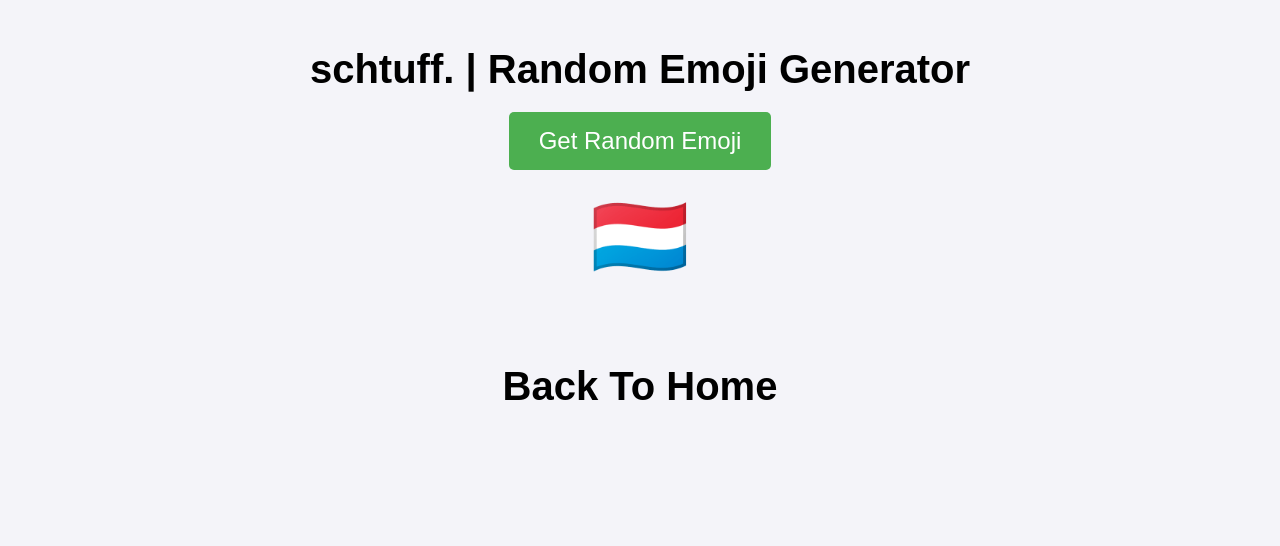
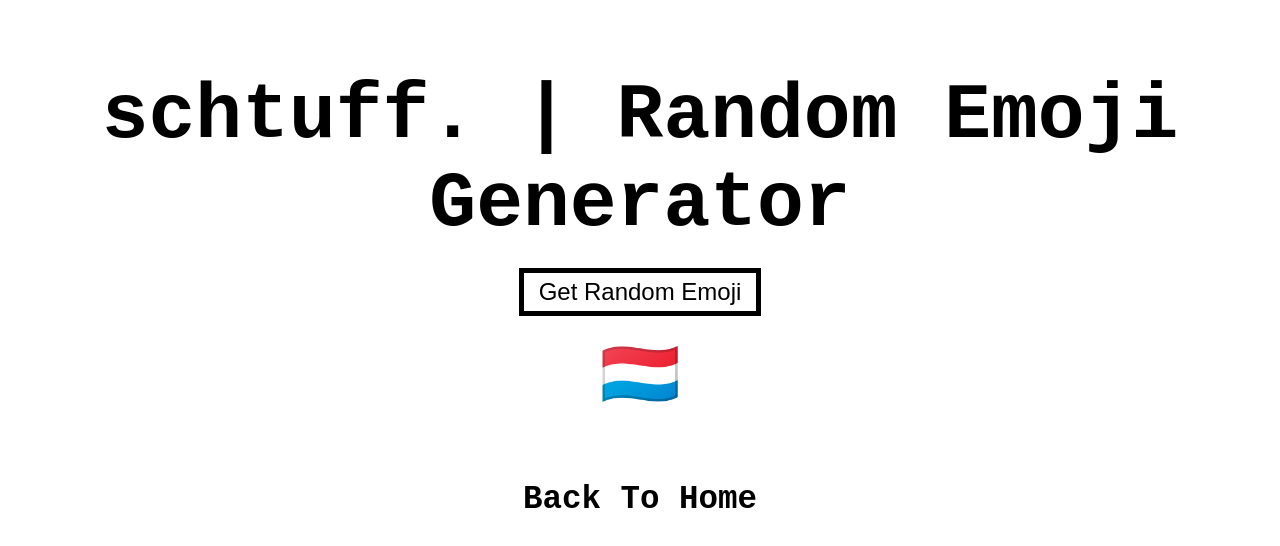
Before and after one commit to PxslGames/schtuff., a plain HTML site: page schtuff/html/projects/emoji-gen.html in a window 1280 px wide. Both pictures are taken after a click on the button "Get Random Emoji". Drawn offline with Linux system fonts and the light colour scheme.

Commit message:
Add files via upload

```diff
--- /dev/null
+++ b/schtuff/css/projects/color-gen.css
@@ -0,0 +1,65 @@
+/* Basic body styling */
+body {
+    background-color: #ffffff;
+    font-family: monospace;
+    text-align: center;
+    margin: 0;
+    padding: 20px;
+}
+
+/* Container styling */
+.container {
+    background-color: #fff;
+    padding: 30px;
+    border: 2px solid #ffffff;
+    border-radius: 10px;
+    box-shadow: 0 4px 6px rgba(255, 255, 255, 0.1);
+    display: inline-block;
+}
+
+/* Title Styling */
+h1 {
+    font-size: 2.5em;
+    margin-bottom: 20px;
+    color: #000;
+}
+
+/* Button styling */
+button {
+    background: none;
+    border: 10px solid #000;
+    color: #000;
+    padding: 10px 20px;
+    font-size: 1.5em;
+    cursor: pointer;
+    transition: background-color 0.3s ease;
+}
+
+button:hover {
+    background-color: #000;
+    color: #fff;
+}
+
+/* Color Box Display */
+.color-box {
+    width: 500px;
+    height: 500px;
+    margin: 20px 0;
+    background-color: #FFFFFF; /* Default color */
+    border: 2px solid #000;
+}
+
+/* Code Styling */
+p {
+    font-size: 1.5em;
+    color: #000;
+}
+
+/* Links for games - making them larger */
+a {
+    color: #000;
+    text-decoration: none;
+    display: block;
+    margin: 15px 0;
+    font-size: 2.5em; /* Increased font size */
+}
--- /dev/null
+++ b/schtuff/css/projects/emoji-gen.css
@@ -0,0 +1,47 @@
+/* Basic body setup */
+body {
+    background: #ffffff;
+    color: #000;
+    font-family: monospace;
+    text-align: center;
+    margin: 0;
+    padding: 20px;
+}
+
+/* Title Styling */
+h1 {
+    font-size: 6em;
+    margin-bottom: 20px;
+}
+
+/* Smaller Button styling for Generate Emoji */
+#emojiButton {
+    background: none;
+    border: 5px solid #000; /* Thinner border to match the other button */
+    color: #000;
+    padding: 5px 15px; /* Smaller padding to match the other button */
+    font-size: 1.5em; /* Smaller font size to match the other button */
+    cursor: pointer;
+    transition: background-color 0.3s ease;
+}
+
+#emojiButton:hover {
+    background-color: #000;
+    color: #fff;
+}
+
+/* Styling for the emoji display */
+#emojiDisplay {
+    font-size: 5em; /* Increase this to make the emojis larger */
+    margin-top: 20px;
+    color: #333;
+}
+
+/* Links for games - making them larger */
+a {
+    color: #000;
+    text-decoration: none;
+    display: block;
+    margin: 15px 0;
+    font-size: 2.5em; /* Increased font size */
+}
--- /dev/null
+++ b/schtuff/css/projects/username-gen.css
@@ -0,0 +1,59 @@
+/* Basic body setup */
+body {
+    background: #ffffff;
+    color: #000;
+    font-family: monospace;
+    text-align: center;
+    margin: 0;
+    padding: 20px;
+}
+
+/* Container styling */
+.container {
+    background-color: #fff;
+    padding: 30px;
+    border-radius: 10px;
+}
+
+/* Title Styling */
+h1 {
+    font-size: 6em;
+    margin-bottom: 20px;
+    color: #000;
+}
+
+/* Username input field */
+#username {
+    font-size: 1.5em;
+    margin: 20px 0;
+    padding: 10px;
+    border: 2px solid #000; /* Changed to black border */
+    border-radius: 5px;
+    width: 250px;
+}
+
+/* Smaller Button styling */
+button {
+    background: none;
+    border: 5px solid #000; /* Thinner border */
+    color: #000;
+    padding: 5px 15px; /* Smaller padding */
+    font-size: 1.5em; /* Smaller font size */
+    cursor: pointer;
+    transition: background-color 0.3s ease;
+}
+
+/* Button hover effect */
+button:hover {
+    background-color: #000;
+    color: #fff;
+}
+
+/* Links for games - making them larger */
+a {
+    color: #000;
+    text-decoration: none;
+    display: block;
+    margin: 15px 0;
+    font-size: 2.5em; /* Increased font size */
+}
--- a/schtuff/html/projects/emoji-gen.html
+++ b/schtuff/html/projects/emoji-gen.html
@@ -4,7 +4,7 @@
     <meta charset="UTF-8">
     <meta name="viewport" content="width=device-width, initial-scale=1.0">
     <title>schtuff. | Random Emoji Generator</title>
-    <link rel="stylesheet" href="../../css/emoji-gen.css"> <!-- Adjust CSS path if necessary -->
+    <link rel="stylesheet" href="../../css/projects/emoji-gen.css"> <!-- Adjust CSS path if necessary -->
 </head>
 <body>
     <h1>schtuff. | Random Emoji Generator</h1>
@@ -13,6 +13,6 @@
 
     <a href="../../index.html"><strong>Back To Home</strong></a>
 
-    <script src="../../js/emoji-gen.js"></script> <!-- Adjust JS path if necessary -->
+    <script src="../../js/projects/emoji-gen.js"></script> <!-- Adjust JS path if necessary -->
 </body>
 </html>
--- /dev/null
+++ b/schtuff/js/projects/emoji-gen.js
@@ -0,0 +1,15 @@
+document.getElementById('emojiButton').addEventListener('click', function() {
+    // Fetch the emoji data from the correct location
+    fetch('../../assets/data/emojis.json')  // Adjusted the path
+        .then(response => response.json())
+        .then(data => {
+            const emojiList = data.emojis;
+            // Get a random emoji from the list
+            const randomEmoji = emojiList[Math.floor(Math.random() * emojiList.length)];
+            // Display the random emoji
+            document.getElementById('emojiDisplay').textContent = randomEmoji;
+        })
+        .catch(error => {
+            console.error('Error loading emoji data:', error);
+        });
+});
```
Also changed, not shown: schtuff/html/explore.html (+11 -1 lines), schtuff/html/projects/color-gen.html (added, +24 -0 lines), schtuff/html/projects/username-gen.html (added, +22 -0 lines), schtuff/js/projects/color-gen.js (added, +18 -0 lines), schtuff/js/projects/username-gen.js (added, +42 -0 lines).
